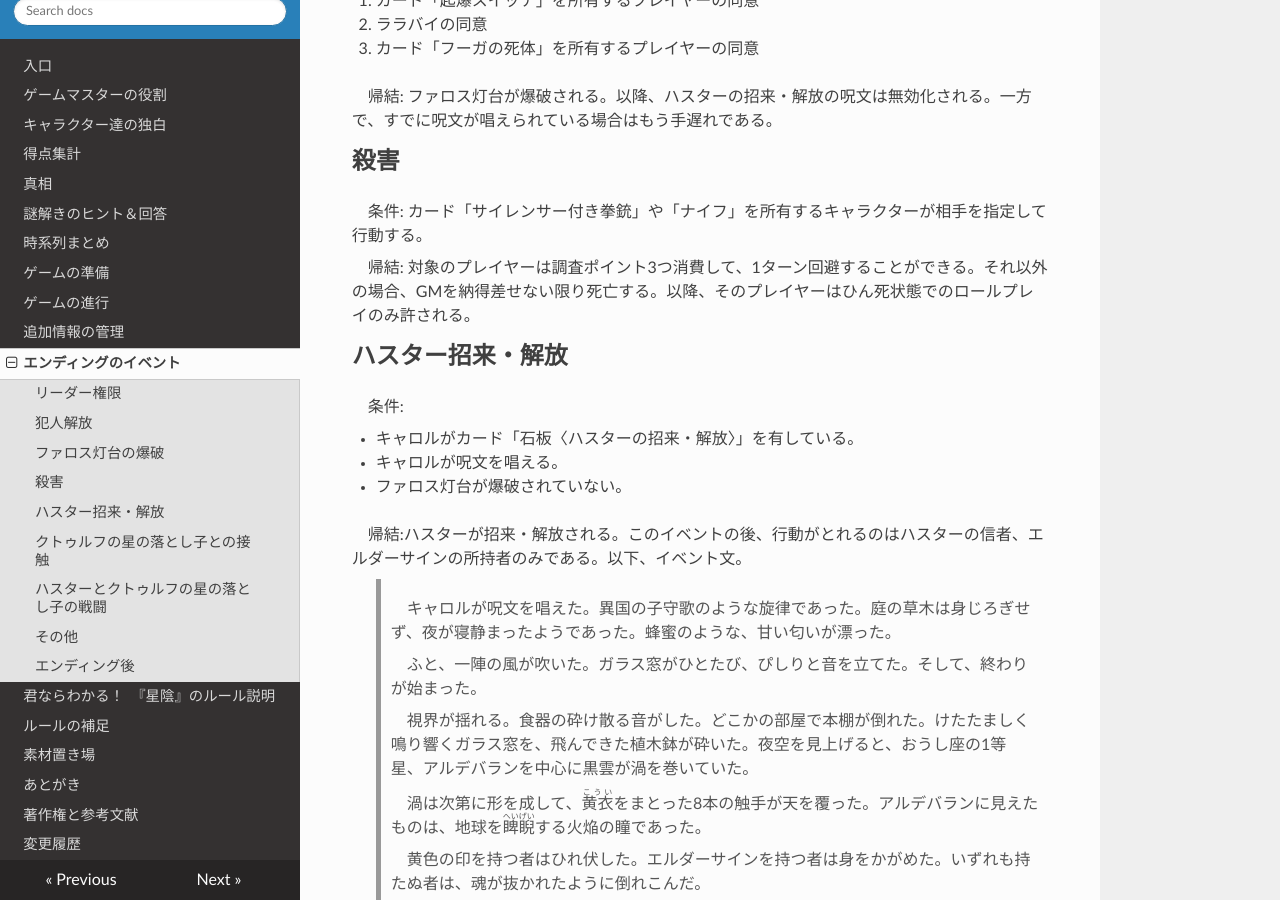
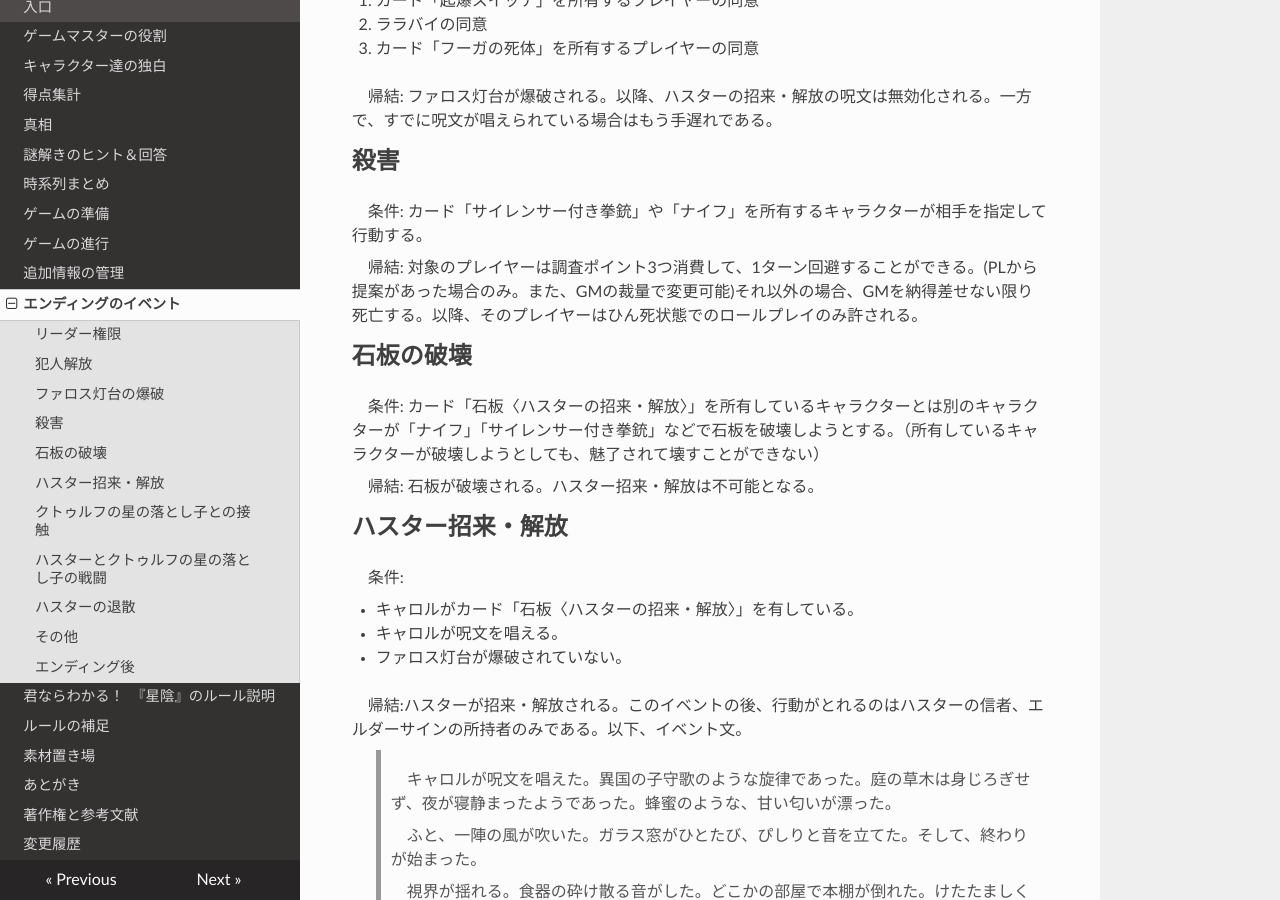
Before and after one commit to KTakahiro1729/Hoshikage, an MkDocs documentation site: the page built from docs/EndingEvents.md, in a window 1280 px wide and 900 px high, scrolled down 668 px. Built offline with MkDocs 1.6.1, drawn with Linux system fonts in a browser that asks for light colours; nearby versions of some CDN libraries; some of the changed text lies outside the part shown.

Commit message:
add events

```diff
--- a/docs/EndingEvents.md
+++ b/docs/EndingEvents.md
@@ -25,7 +25,12 @@
 ## 殺害
 条件: カード「サイレンサー付き拳銃」や「ナイフ」を所有するキャラクターが相手を指定して行動する。
 
-帰結: 対象のプレイヤーは調査ポイント3つ消費して、1ターン回避することができる。それ以外の場合、GMを納得差せない限り死亡する。以降、そのプレイヤーはひん死状態でのロールプレイのみ許される。
+帰結: 対象のプレイヤーは調査ポイント3つ消費して、1ターン回避することができる。(PLから提案があった場合のみ。また、GMの裁量で変更可能)それ以外の場合、GMを納得差せない限り死亡する。以降、そのプレイヤーはひん死状態でのロールプレイのみ許される。
+
+## 石板の破壊
+条件: カード「石板〈ハスターの招来・解放〉」を所有しているキャラクターとは別のキャラクターが「ナイフ」「サイレンサー付き拳銃」などで石板を破壊しようとする。（所有しているキャラクターが破壊しようとしても、魅了されて壊すことができない）
+
+帰結: 石板が破壊される。ハスター招来・解放は不可能となる。
 
 ## ハスター招来・解放
 条件:
@@ -89,6 +94,21 @@
 
 >終わる世界と薄れる意識の中で発した一言が、最期の吐息だった。
 
+## ハスターの退散
+条件: 「ハスター招来・解放」が発生後、「起爆スイッチ」が起動する。
+
+帰結: ハスターが退散する。以下のイベント文を読み上げた後も、動けなくなったキャラクターも行動できないままだが、スマホ等で救助を呼べば生存しうる。（GMの裁量）
+
+>OOが起爆スイッチを押すと、ひときわ大きな揺れが隠れ家を襲った。
+
+>そして、一拍置いてから、世界が軋んだような音が空間をつんざいた。
+
+>耳を塞ぎ、顔をゆがめた一同が夜空を仰ぐと、夜空を覆う触手が身をよじっていた。それはしばらく天を掃くと、次第に雲にまぎれていった。
+
+>助けを呼ぶ声がする。うなりをあげながら、消防車がでこぼこの道を駆けていく。
+
+>大きな傷を負いながらも、この国にはまだ息がある。
+
 ## その他
 拳銃で起爆スイッチを破壊する、起爆スイッチの蓋のみを破壊する、といった機転の利いた行動は、GMの裁量で決定してください。
 
```
